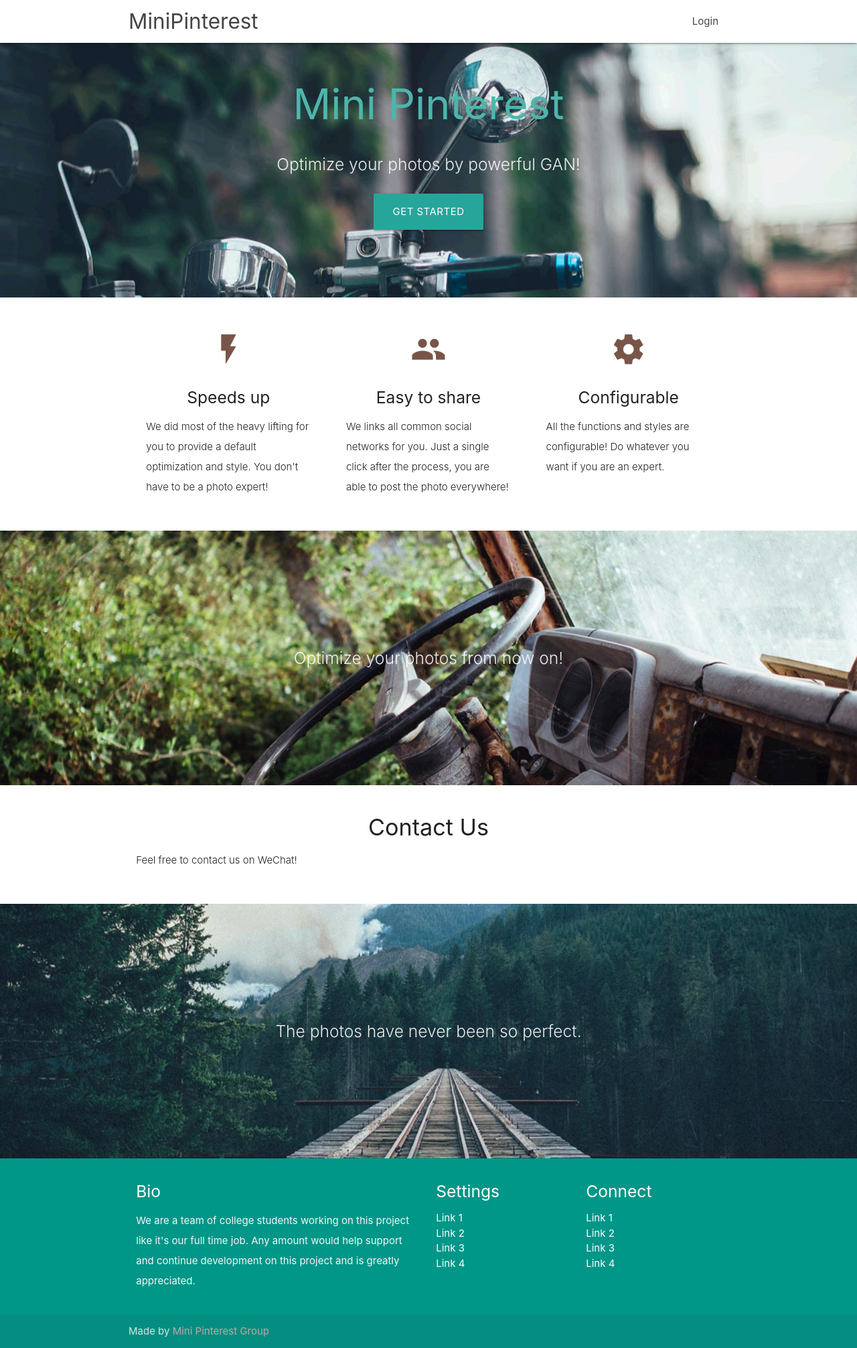
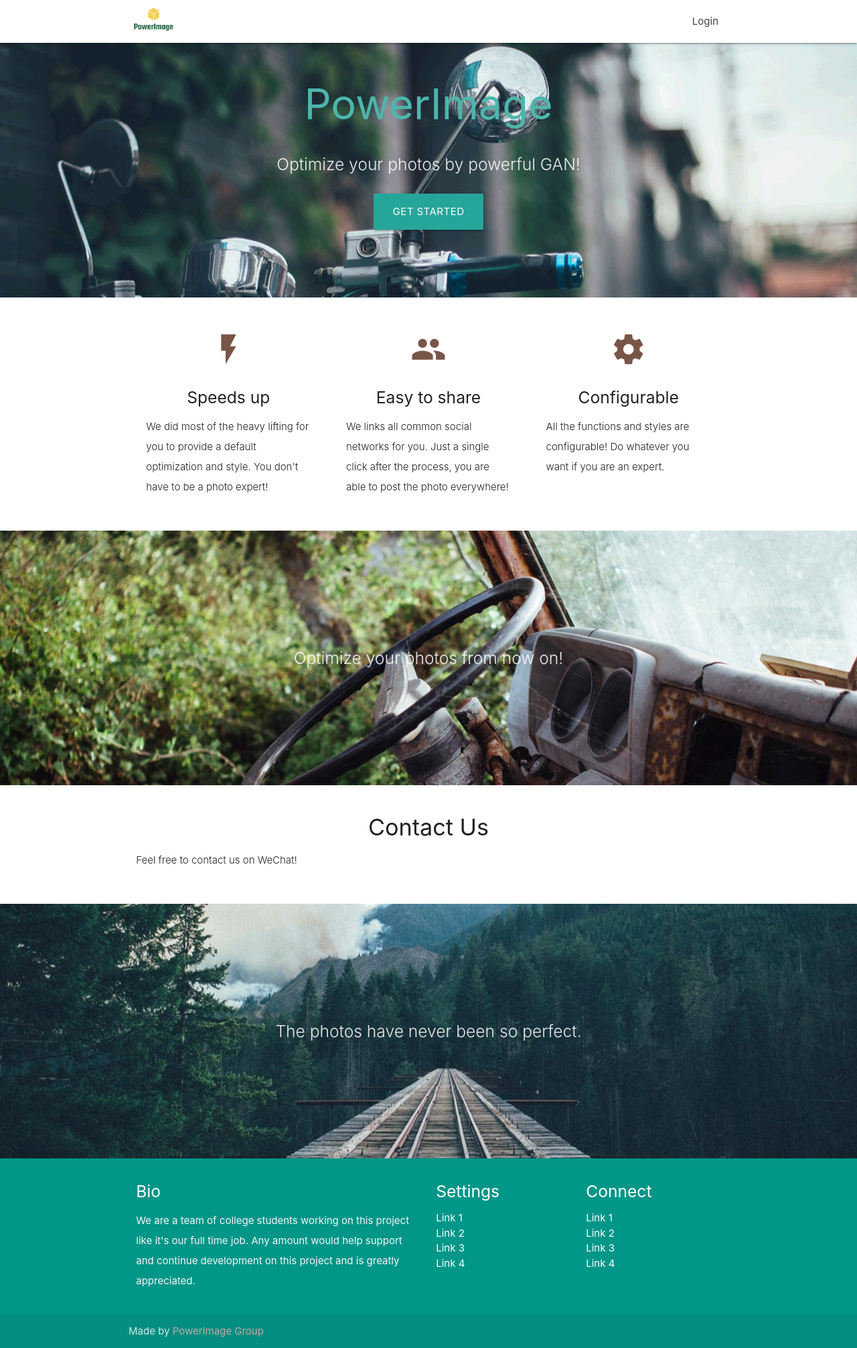
Before and after one commit to svsf91/Power-Image, an Angular app: page / in a window 1280 px wide. Shown: the whole page at 67% size. Built offline with nearby package versions, Linux system fonts and the light colour scheme.

Commit message:
powerimage

```diff
--- a/src/app/components/main-page/main-page.component.html
+++ b/src/app/components/main-page/main-page.component.html
@@ -4,14 +4,16 @@
 <head>
   <meta http-equiv="Content-Type" content="text/html; charset=UTF-8" />
   <meta name="viewport" content="width=device-width, initial-scale=1" />
-  <title>Mini Pinterest</title>
+  <title>PowerImage</title>
 
 </head>
 
 <body>
   <nav class="white" role="navigation">
     <div class="nav-wrappe container">
-      <a id="logo-container" href="#" class="brand-logo">MiniPinterest</a>
+      <a id="logo-container" href="#" class="brand-logo">
+        <img src="../../../assets/images/LOGO.png" style="position:relative; height: 63px;"/>
+      </a>
       <ul class="right hide-on-med-and-down">
         <li>
           <a href="#">Login</a>
@@ -34,7 +36,7 @@
       <div class="container">
         <br>
         <br>
-        <h1 class="header center teal-text text-lighten-2">Mini Pinterest</h1>
+        <h1 class="header center teal-text text-lighten-2">PowerImage</h1>
         <div class="row center">
           <h5 class="header col s12 light">Optimize your photos by powerful GAN!</h5>
         </div>
@@ -191,7 +193,7 @@
     <div class="footer-copyright">
       <div class="container">
         Made by
-        <a class="brown-text text-lighten-3" href="http://materializecss.com">Mini Pinterest Group </a>
+        <a class="brown-text text-lighten-3" href="http://materializecss.com">PowerImage Group </a>
       </div>
     </div>
   </footer>
--- a/src/index.html
+++ b/src/index.html
@@ -2,7 +2,7 @@
 <html lang="en">
 <head>
   <meta charset="utf-8">
-  <title>MiniPinterestClient</title>
+  <title>PowerImage</title>
   <base href="/">
 
   <meta name="viewport" content="width=device-width, initial-scale=1">
```
Also changed, not shown: package.json (+4 -3 lines), src/assets/css/style.css (line endings or trailing spaces), src/assets/images/LOGO.png (added), 1 other file (tests, documents, lock files or other folders).
